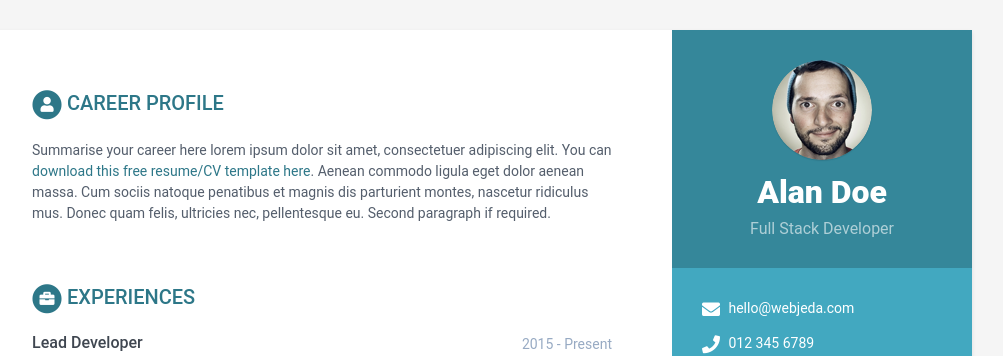
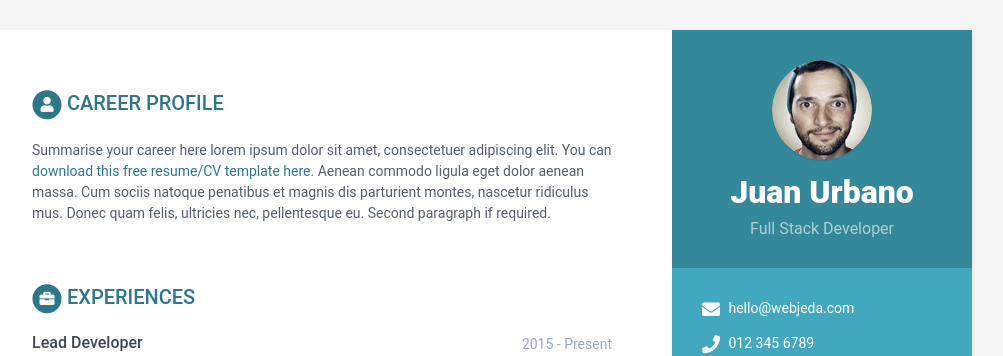
Before and after one commit to JuanS-Urbano/Urbano-cv-2, a Jekyll site: the page built from index.html, in a window 1280 px wide and 900 px high. Shown: the top 356 px of the window, without its empty margins (168-1171 px from the left). Built offline with Jekyll 4.4.1, drawn with Linux system fonts in a browser that asks for light colours.

Commit message:
Cambio de nombre

```diff
--- a/_data/data.yml
+++ b/_data/data.yml
@@ -8,7 +8,7 @@ sidebar:
     education: True # set to False if you want education in main section instead of in sidebar
 
     # Profile information
-    name: Alan Doe
+    name: Juan Urbano
     tagline: Full Stack Developer
     avatar: profile.png  #place a 100x100 picture inside /assets/images/ folder and provide the name of the file below
 
```
Also changed, not shown: Gemfile.lock (added).
